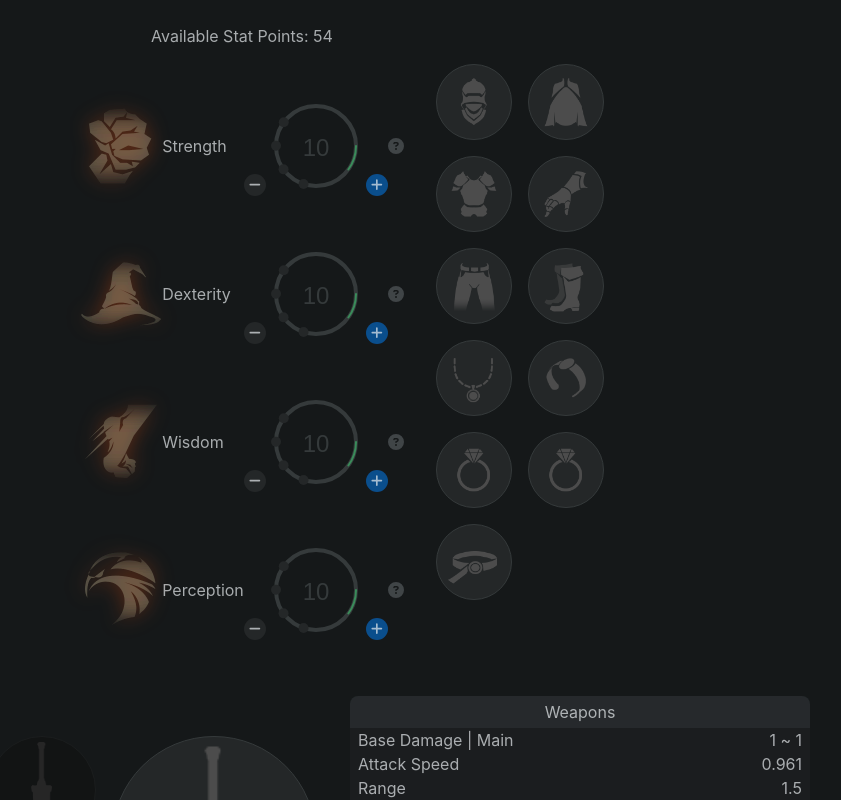
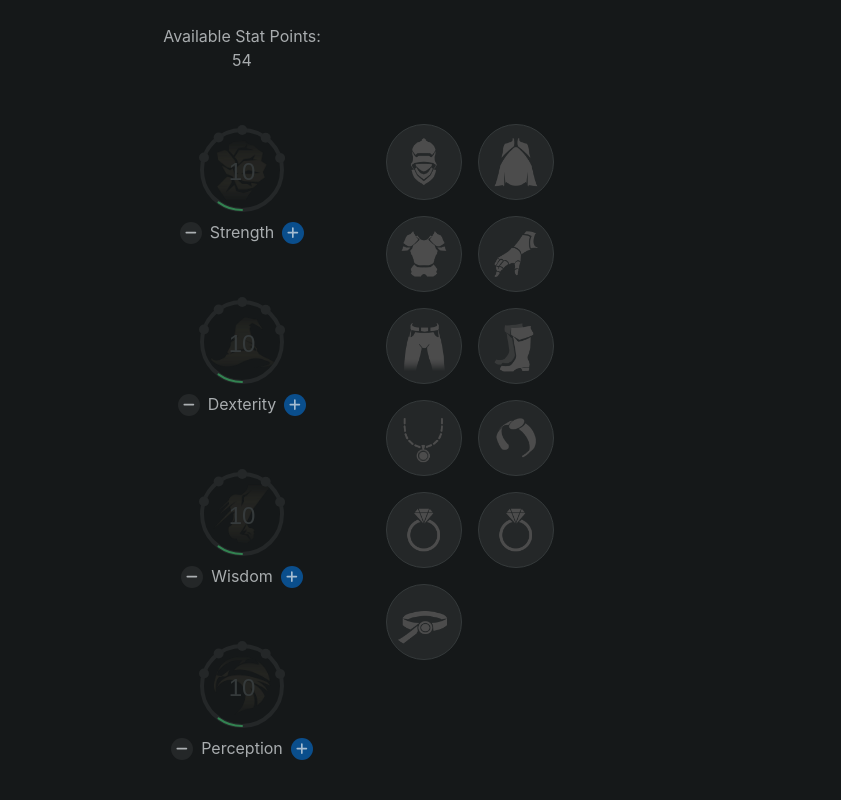
Before and after one commit to verstaulo/tl-calculate, a Vue app: page / in a window 1280 px wide. Shown: the top 800 px of the page, without its empty margins (298-1139 px from the left). Built offline with nearby package versions, Linux system fonts and the light colour scheme.

Commit message:
refactor atribute counter

```diff
--- a/src/components/CharacterAttributes/CharacterAttributes.vue
+++ b/src/components/CharacterAttributes/CharacterAttributes.vue
@@ -14,7 +14,10 @@ const attributeStore = useAttributeStore();
 <template>
     <section class="characterAttributes">
         <div class="characterAttributes__title">
-            <span>Available Stat Points: {{ attributeStore.availableAttributesPoints }}</span>
+            <span>Available Stat Points: </span>
+            <p>
+                {{ attributeStore.availableAttributesPoints }}
+            </p>
             <button v-show="attributeStore.availableAttributesPoints < 54" @click="attributeStore.resetAttributes">
                 <FontAwesomeIcon :icon="faRotate" />
             </button>
@@ -57,7 +60,7 @@ const attributeStore = useAttributeStore();
     display: flex;
     flex-direction: column;
     gap: 2rem;
-    min-width: 20rem;
+    min-width: 15rem;
 }
 
 .characterAttributes__title {
--- a/src/components/CharacterAttributes/CharacterAttributesCounter.vue
+++ b/src/components/CharacterAttributes/CharacterAttributesCounter.vue
@@ -2,7 +2,7 @@
 import CounterProgress from './CounterProgress.vue';
 import AttributeInfo from './AttributeInfo.vue';
 import { FontAwesomeIcon } from '@fortawesome/vue-fontawesome';
-import { faCircleQuestion, faMinus, faPlus } from '@fortawesome/free-solid-svg-icons';
+import { faMinus, faPlus } from '@fortawesome/free-solid-svg-icons';
 import { computed } from 'vue';
 import Tooltip from '../UI/Tooltip.vue';
 
@@ -20,29 +20,38 @@ const fine = computed(() => {
           ? 4
           : 0;
 });
+
+const background = computed(() => {
+    return {
+        backgroundImage: `url(${props.attributeImage})`,
+        backgroundSize: '65%',
+        backgroundRepeat: 'no-repeat',
+        backgroundPosition: 'center'
+    };
+});
 </script>
 <template>
     <div class="attributeCounter">
-        <img :src="props.attributeImage" alt="attributeName" class="attributeCounter__image" draggable="false" />
-        <p class="attributeCounter__title">{{ $props.attributeName }}</p>
+        <div :style="attributeImage ? background : ''">
+            <tooltip>
+                <template #tooltip__trigger>
+                    <CounterProgress :attributeCount="attributeCount" />
+                </template>
+                <template #tooltip__content>
+                    <AttributeInfo :attribute-name="attributeName" />
+                </template>
+            </tooltip>
+        </div>
         <div class="attributeCounter__controls">
             <button class="attributeCounter__button" @click="$emit('decrease')">
                 <FontAwesomeIcon :icon="faMinus" />
             </button>
-            <CounterProgress :attributeCount="props.attributeCount" />
+            <p class="attributeCounter__title">{{ attributeName }}</p>
             <button class="attributeCounter__button attributeCounter__button-plus" @click="$emit('increase')">
                 <FontAwesomeIcon :icon="faPlus" />
                 <span class="attributeCounter__fine" v-if="fine > 0">- {{ fine }}</span>
             </button>
         </div>
-        <tooltip>
-            <template #tooltip__trigger>
-                <FontAwesomeIcon :icon="faCircleQuestion" class="fa-info" />
-            </template>
-            <template #tooltip__content>
-                <AttributeInfo :attribute-name="attributeName" />
-            </template>
-        </tooltip>
     </div>
 </template>
 
@@ -50,24 +59,20 @@ const fine = computed(() => {
 .attributeCounter {
     padding: var(--base-padding);
     display: flex;
+    flex-direction: column;
+    justify-content: center;
     align-items: center;
-    background-color: var(--baseBackgroundColor);
     position: relative;
     min-width: 2.19rem;
 }
 
-.attributeCounter__image {
-    height: 100%;
-    filter: brightness(300%) drop-shadow(0 0 10px var(--legendary));
-}
-
 .attributeCounter__title {
-    flex-grow: 1;
     text-transform: capitalize;
 }
 
 .attributeCounter__controls {
     display: flex;
+    gap: 0.5rem;
 }
 
 .attributeCounter__button {
--- a/src/components/CharacterAttributes/CounterProgress.vue
+++ b/src/components/CharacterAttributes/CounterProgress.vue
@@ -1,34 +1,16 @@
 <script setup>
-import { computed } from "vue";
+import { computed } from 'vue';
 
 const props = defineProps({ attributeCount: { type: Number } });
 
 const circleLength = computed(() => 2 * Math.PI * 40);
-let progressValue = computed(
-  () =>
-    `${props.attributeCount * (circleLength.value / 100)} ${circleLength.value}`
-);
+const progressValue = computed(() => `${props.attributeCount * (circleLength.value / 100)} ${circleLength.value}`);
 </script>
 <template>
-  <svg
-    width="100px"
-    height="100px"
-    viewBox="0 0 100 100"
-  >
+    <svg width="100px" height="100px" viewBox="0 0 100 100">
         <defs>
-      <filter
-        id="active"
-        x="-20%"
-        y="-20%"
-        width="140%"
-        height="140%"
-      >
-        <feDropShadow
-          id="shadow"
-          dx="0"
-          dy="0"
-          flood-color="var(--secondary)"
-        />
+            <filter id="active" x="-20%" y="-20%" width="140%" height="140%">
+                <feDropShadow id="shadow" dx="0" dy="0" flood-color="var(--secondary)" />
             </filter>
             <animate
                 xlink:href="#shadow"
@@ -36,8 +18,7 @@ let progressValue = computed(
                 values="0;5;0"
                 dur="2s"
                 begin="1s"
-        repeatCount="indefinite"
-      />
+                repeatCount="indefinite" />
         </defs>
         <circle
             r="40"
@@ -45,9 +26,8 @@ let progressValue = computed(
             cy="50"
             fill="none"
             stroke-width="4"
-      stroke="var(--neutral5)"
-      stroke-linecap="round"
-    ></circle>
+            stroke="var(--neutral6)"
+            stroke-linecap="round"></circle>
         <circle
             id="progress"
             r="40"
@@ -57,8 +37,7 @@ let progressValue = computed(
             stroke-width="2"
             stroke="var(--secondary-muted)"
             stroke-linecap="round"
-      :stroke-dasharray="progressValue"
-    ></circle>
+            :stroke-dasharray="progressValue"></circle>
         <circle
             class="checkPoint"
             :filter="props.attributeCount >= 30 ? 'url(#active)' : 'none'"
@@ -67,13 +46,10 @@ let progressValue = computed(
             cy="50"
             fill="none"
             stroke-width="10"
-      :stroke="
-        props.attributeCount >= 30 ? 'var(--secondary)' : 'var(--neutral6)'
-      "
+            :stroke="props.attributeCount >= 30 ? 'var(--secondary)' : 'var(--neutral6)'"
             stroke-linecap="round"
             :stroke-dasharray="`0 ${circleLength}`"
-      :stroke-dashoffset="(circleLength / 100) * 70"
-    ></circle>
+            :stroke-dashoffset="(circleLength / 100) * 70"></circle>
 
         <circle
             class="checkPoint"
@@ -86,8 +62,7 @@ let progressValue = computed(
             :stroke="attributeCount >= 40 ? 'var(--secondary)' : 'var(--neutral6)'"
             stroke-linecap="round"
             :stroke-dasharray="`${0} ${circleLength}`"
-      :stroke-dashoffset="`${(circleLength / 100) * 60}`"
-    ></circle>
+            :stroke-dashoffset="`${(circleLength / 100) * 60}`"></circle>
         <circle
             class="checkPoint"
             :filter="attributeCount >= 50 ? 'url(#active)' : 'none'"
@@ -99,8 +74,7 @@ let progressValue = computed(
             :stroke="attributeCount >= 50 ? 'var(--secondary)' : 'var(--neutral6)'"
             stroke-linecap="round"
             :stroke-dasharray="`${0} ${circleLength}`"
-      :stroke-dashoffset="`${(circleLength / 100) * 50}`"
-    ></circle>
+            :stroke-dashoffset="`${(circleLength / 100) * 50}`"></circle>
         <circle
             class="checkPoint"
             :filter="attributeCount >= 60 ? 'url(#active)' : 'none'"
@@ -112,23 +86,34 @@ let progressValue = computed(
             :stroke="attributeCount >= 60 ? 'var(--secondary)' : 'var(--neutral6)'"
             stroke-linecap="round"
             :stroke-dasharray="`${0} ${circleLength}`"
-      :stroke-dashoffset="`${(circleLength / 100) * 40}`"
-    ></circle>
-    <text
-      x="50"
-      y="60"
-      font-family="Arial"
-      font-size="24"
-      text-anchor="middle"
-      fill="var(--neutral5)"
-    >
+            :stroke-dashoffset="`${(circleLength / 100) * 40}`"></circle>
+        <circle
+            class="checkPoint"
+            :filter="attributeCount >= 70 ? 'url(#active)' : 'none'"
+            r="40"
+            cx="50"
+            cy="50"
+            fill="none"
+            stroke-width="10"
+            :stroke="attributeCount >= 70 ? 'var(--secondary)' : 'var(--neutral6)'"
+            stroke-linecap="round"
+            :stroke-dasharray="`${0} ${circleLength}`"
+            :stroke-dashoffset="`${(circleLength / 100) * 30}`"></circle>
+        <text x="50" y="60" font-family="Arial" font-size="24" text-anchor="middle" fill="var(--neutral5)">
             {{ attributeCount }}
         </text>
     </svg>
 </template>
 
-<style>
+<style scoped>
 svg #progress {
+    transform: rotate(90deg);
+    transform-origin: center;
     transition: all 0.5s linear;
 }
+
+.checkPoint {
+    transform: rotate(90deg);
+    transform-origin: center;
+}
 </style>
```
Lines whose indentation alone changed are shown as unchanged.
